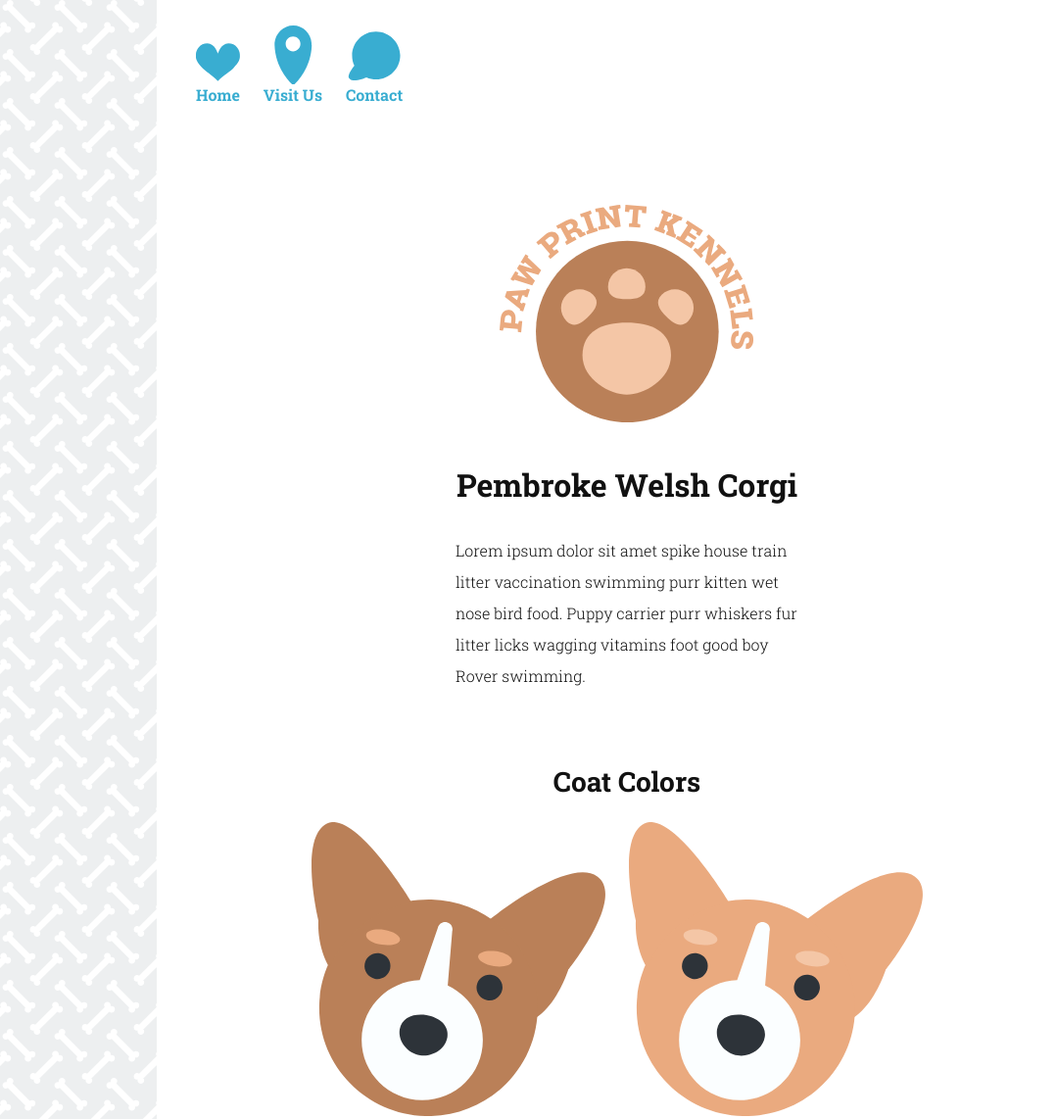
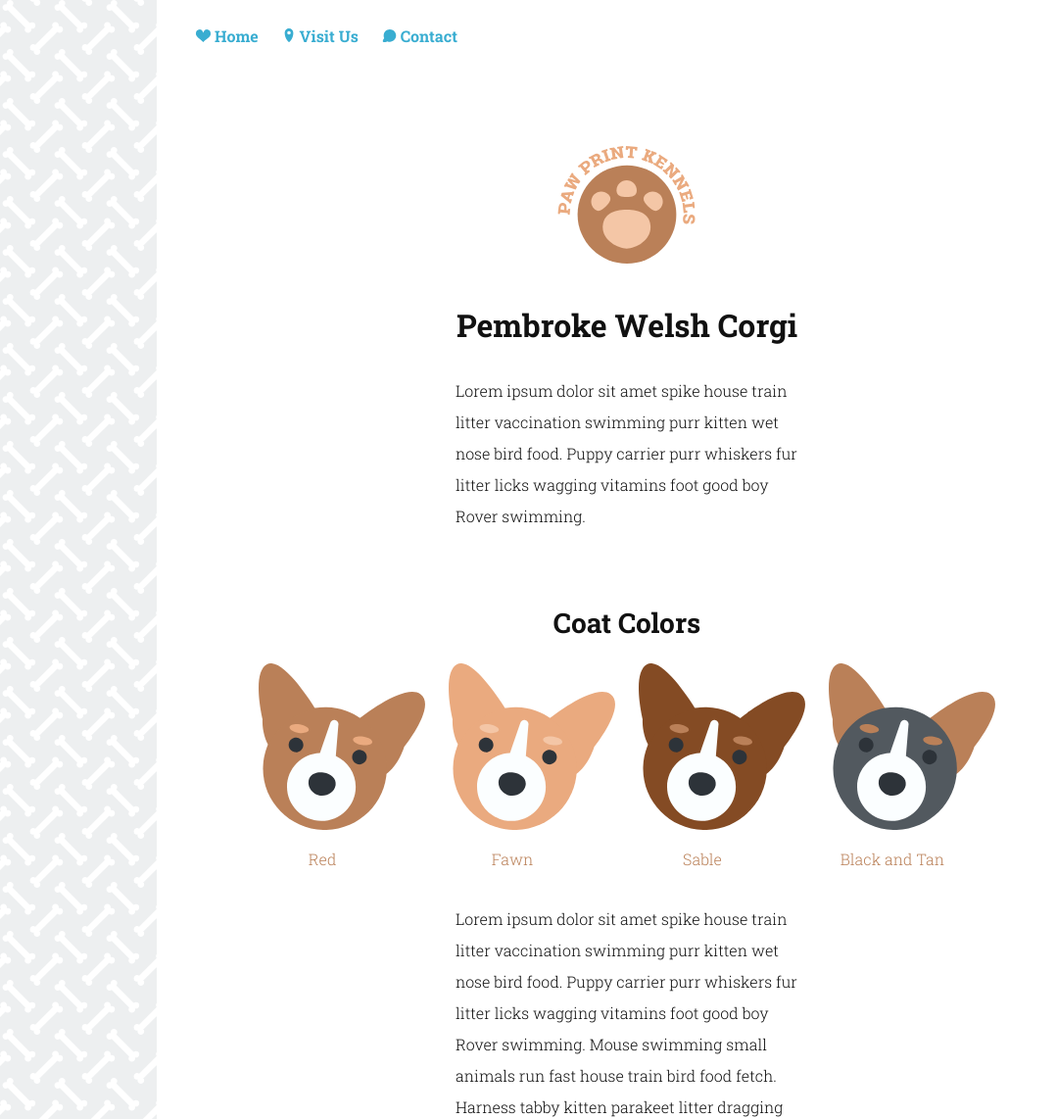
Before and after one commit to whitingdj/project6, a plain HTML site: page index.html in a window 1280 px wide. Shown: the top 1142 px of the page at 98% size, without its empty margins (0-1079 px from the left). Drawn offline with Linux system fonts and the light colour scheme.

Commit message:
final changes to icons and images

```diff
--- a/index.html
+++ b/index.html
@@ -20,7 +20,7 @@
             <li>
               <a href="#">
                 <div class="nav">
-                  <svg class="nav-icon" version="1.1" id="Layer_1" xmlns="http://www.w3.org/2000/svg" xmlns:xlink="http://www.w3.org/1999/xlink" x="0px" y="0px" viewBox="0 0 28 24" preserveAspectRatio="xMidYMid meet" style="enable-background:new 0 0 28 24;" xml:space="preserve">
+                  <svg version="1.1" xmlns="http://www.w3.org/2000/svg" xmlns:xlink="http://www.w3.org/1999/xlink" x="0px" y="0px" width="15" height="13" viewBox="0 0 28 24" preserveAspectRatio="xMidYMid meet" style="enable-background:new 0 0 28 24;" xml:space="preserve">
                     <style type="text/css">
                       .st3{fill:#39ADD1;}
                     </style>
@@ -34,7 +34,7 @@
             <li>
               <a href="#">
                 <div class="nav" >
-                  <svg class="nav-icon" version="1.1" id="Layer_1" xmlns="http://www.w3.org/2000/svg" xmlns:xlink="http://www.w3.org/1999/xlink" x="0px" y="0px" viewBox="0 0 24 24" preserveAspectRatio="xMidYMid meet" style="enable-background:new 0 0 24 24;" xml:space="preserve">
+                  <svg version="1.1"  xmlns="http://www.w3.org/2000/svg" xmlns:xlink="http://www.w3.org/1999/xlink" x="0px" y="0px" width="14" height="14" viewBox="0 0 24 24" preserveAspectRatio="xMidYMid meet" style="enable-background:new 0 0 24 24;" xml:space="preserve">
                     <style type="text/css">
                       .st3{fill:#39ADD1;}
                     </style>
@@ -49,7 +49,7 @@
             <li>
               <a href="#">
                 <div class="nav">
-                  <svg class="nav-icon" version="1.1" id="Layer_1" xmlns="http://www.w3.org/2000/svg" xmlns:xlink="http://www.w3.org/1999/xlink" x="0px" y="0px" viewBox="0 0 28 24" preserveAspectRatio="xMidYMid meet" style="enable-background:new 0 0 28 24;" xml:space="preserve">
+                  <svg version="1.1" xmlns="http://www.w3.org/2000/svg" xmlns:xlink="http://www.w3.org/1999/xlink" x="0px" y="0px" width="15" height="13" viewBox="0 0 28 24" preserveAspectRatio="xMidYMid meet" style="enable-background:new 0 0 28 24;" xml:space="preserve">
                     <style type="text/css">
                       .st3{fill:#39ADD1;}
                     </style>
@@ -66,8 +66,7 @@
         <h1 class="logo-text">Paw Print Kennels</h1>
 
         <div class="wrapper">
-          <svg class="graphic" version="1.1" id="Layer_1" xmlns="http://www.w3.org/2000/svg" xmlns:xlink="http://www.w3.org/1999/xlink" x="0px" y="0px"
-       viewBox="0 0 140 120" style="enable-background:new 0 0 140 120;" xml:space="preserve">
+          <svg class="graphic" version="1.1" xmlns="http://www.w3.org/2000/svg" xmlns:xlink="http://www.w3.org/1999/xlink" x="0px" y="0px" width="140" height="120" viewBox="0 0 140 120" style="enable-background:new 0 0 140 120;" xml:space="preserve">
             <style type="text/css">
                 .st0{fill:#BA8058;}
                 .st1{fill:#EAAA7F;}
@@ -143,22 +142,22 @@
 
         <ul>
           <li>
-            <img src="svgs/corgi-red.svg" alt="Corgi Coat Red">
+            <img src="svgs/corgi-red.svg" width="170" height="170" alt="Corgi Coat Red">
             <br>
             <span> Red </span>
           </li>
           <li>
-            <img src="svgs/corgi-fawn.svg" alt="Corgi Coat Fawn">
+            <img src="svgs/corgi-fawn.svg" width="170" height="170" alt="Corgi Coat Fawn">
             <br>
             <span> Fawn </span>
           </li>
           <li>
-            <img src="svgs/corgi-sable.svg" alt="Corgi Coat Sable">
+            <img src="svgs/corgi-sable.svg" width="170" height="170" alt="Corgi Coat Sable">
             <br>
             <span> Sable </span>
           </li>
           <li>
-            <img src="svgs/corgi-blacktan.svg" alt="Corgi Coat Black and Tan">
+            <img src="svgs/corgi-blacktan.svg" width="170" height="170" alt="Corgi Coat Black and Tan">
             <br>
             <span> Black and Tan </span>
           </li>
--- a/styles.css
+++ b/styles.css
@@ -33,9 +33,7 @@ a {
     color: #111;
   }
 
-  img{
-    width: 100%;
-  }
+
 
 header {
   padding-top: 10px;
@@ -83,7 +81,7 @@ footer {
   color: #ba8058;
 }
 
-/*************** Navigation/Corgi Image Styles **************/
+/*************** Navigation Styles **************/
 
 .nav {
  position: relative;
@@ -91,15 +89,9 @@ footer {
  width: 100%;
  padding: 0;
  padding-bottom: 100%;
+ display: inline;
 }
 
-.nav-icon {
- position: absolute;
- height: 100%;
- width: 100%;
- left: 0;
- top: 0;
-}
 
 .st3{
   transition: .2s ease-out;
```
